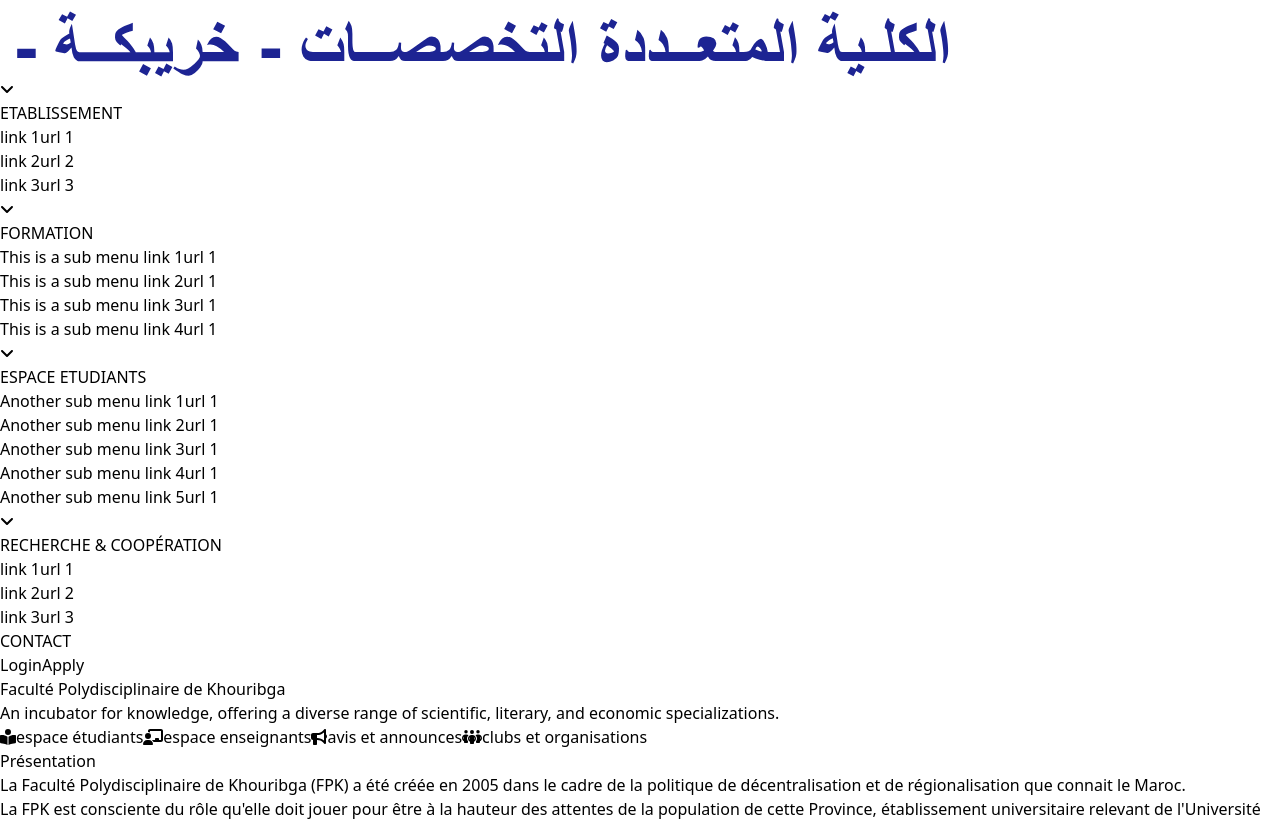
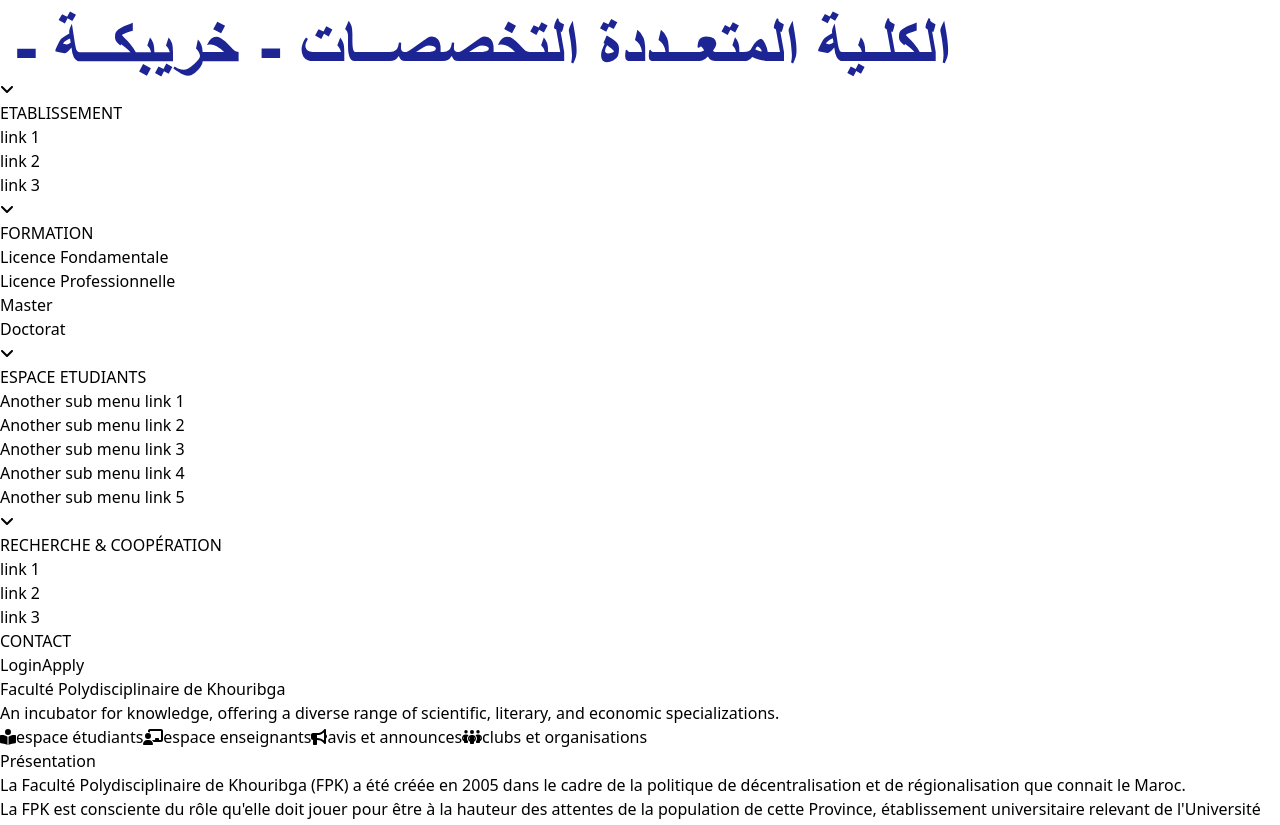
Before and after one commit to alkhawarizmiclub/fpk_platform, a React (Vite) app in the folder frontend/: page / in a window 1280 px wide. Shown: the part 640-1465 px from the top of the page. Built offline with nearby package versions, Linux system fonts and the light colour scheme.

Commit message:
Updated some navbar URLs and fixed the deconstructing of the drop menu's labels and URLs

```diff
--- a/frontend/src/components/Navbar.jsx
+++ b/frontend/src/components/Navbar.jsx
@@ -6,41 +6,41 @@
         {
             label: "ETABLISSEMENT",
             children: [
-                ["link 1", "url 1"],
-                ["link 2", "url 2"],
-                ["link 3", "url 3"],
+                {label: "link 1", url: "url 1"},
+                {label: "link 2", url: "url 2"},
+                {label: "link 3", url: "url 3"}
             ]
         },
         {
             label: "FORMATION",
             children: [
-                ["This is a sub menu link 1", "url 1"],
-                ["This is a sub menu link 2", "url 1"],
-                ["This is a sub menu link 3", "url 1"],
-                ["This is a sub menu link 4", "url 1"]
+                {label: "Licence Fondamentale", url: "/lf"},
+                {label: "Licence Professionnelle", url: "/lp"},
+                {label: "Master", url: "/master"},
+                {label: "Doctorat", url: "/doctorat"}
             ]
         },
         {
             label: "ESPACE ETUDIANTS",
             children: [
-                ["Another sub menu link 1", "url 1"],
-                ["Another sub menu link 2", "url 1"],
-                ["Another sub menu link 3", "url 1"],
-                ["Another sub menu link 4", "url 1"],
-                ["Another sub menu link 5", "url 1"]
+                {label: "Another sub menu link 1", url: "url 1"},
+                {label: "Another sub menu link 2", url: "url 1"},
+                {label: "Another sub menu link 3", url: "url 1"},
+                {label: "Another sub menu link 4", url: "url 1"},
+                {label: "Another sub menu link 5", url: "url 1"}
             ]
         },
         {
             label: "RECHERCHE & COOPÉRATION",
             children: [
-                ["link 1", "url 1"],
-                ["link 2", "url 2"],
-                ["link 3", "url 3"],
+                {label: "link 1", url: "url 1"},
+                {label: "link 2", url: "url 2"},
+                {label: "link 3", url: "url 3"}
             ]
         },
         {
             label: "CONTACT"
-        },
+        }
     ]
 
     return (
--- a/frontend/src/components/NavbarDropMenu.jsx
+++ b/frontend/src/components/NavbarDropMenu.jsx
@@ -9,7 +9,7 @@
         subMenu = (
             <div className="absolute -translate-x-1/2 left-1/2 pt-9 hidden group-hover:block text-nowrap">
                 <ul className="px-5 shadow bg-white">
-                    {subElementsList.map((label, url) => (
+                    {subElementsList.map(( {label, url} ) => (
                         <li key={label} className="py-3 text-slate-900 hover:text-slate-600 border-b border-slate-200 last:border-0">
                             <a href={url}>{label}</a>
                         </li>
@@ -24,8 +24,7 @@
 
             <div className="flex items-center space-x-1">
                 {subElementsList && (
-                    <FontAwesomeIcon icon={faAngleDown} className="transition duration-300 transform -rotate-90 group-hover:rotate-0 text-orange-400"/>
-                    // <div className="">⯆</div>
+                    <FontAwesomeIcon icon={faAngleDown} className="transition duration-300 transform -rotate-90 group-hover:rotate-0 text-orange-400" />
                 )}
                 <div>{label}</div>
             </div>
```
